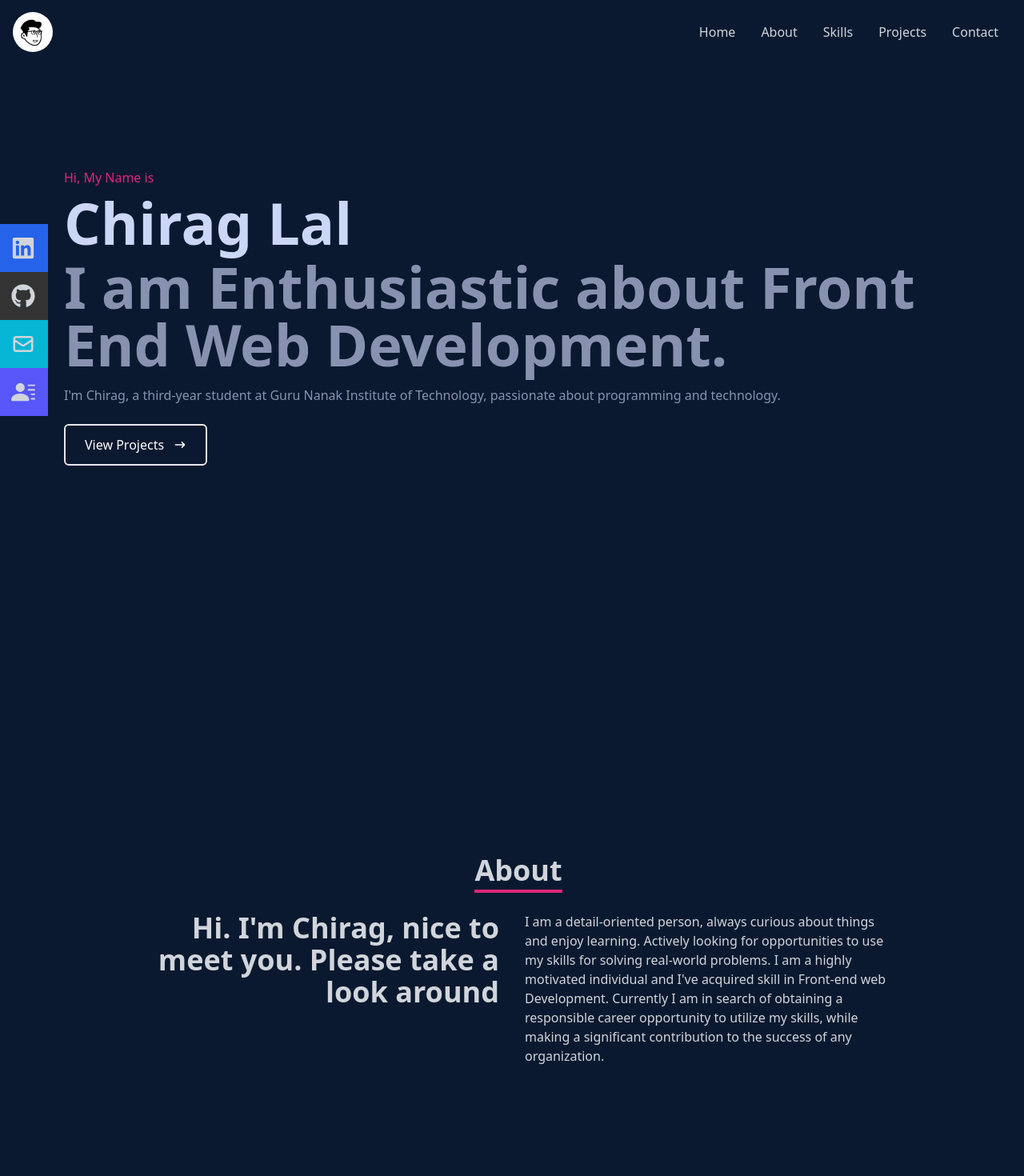
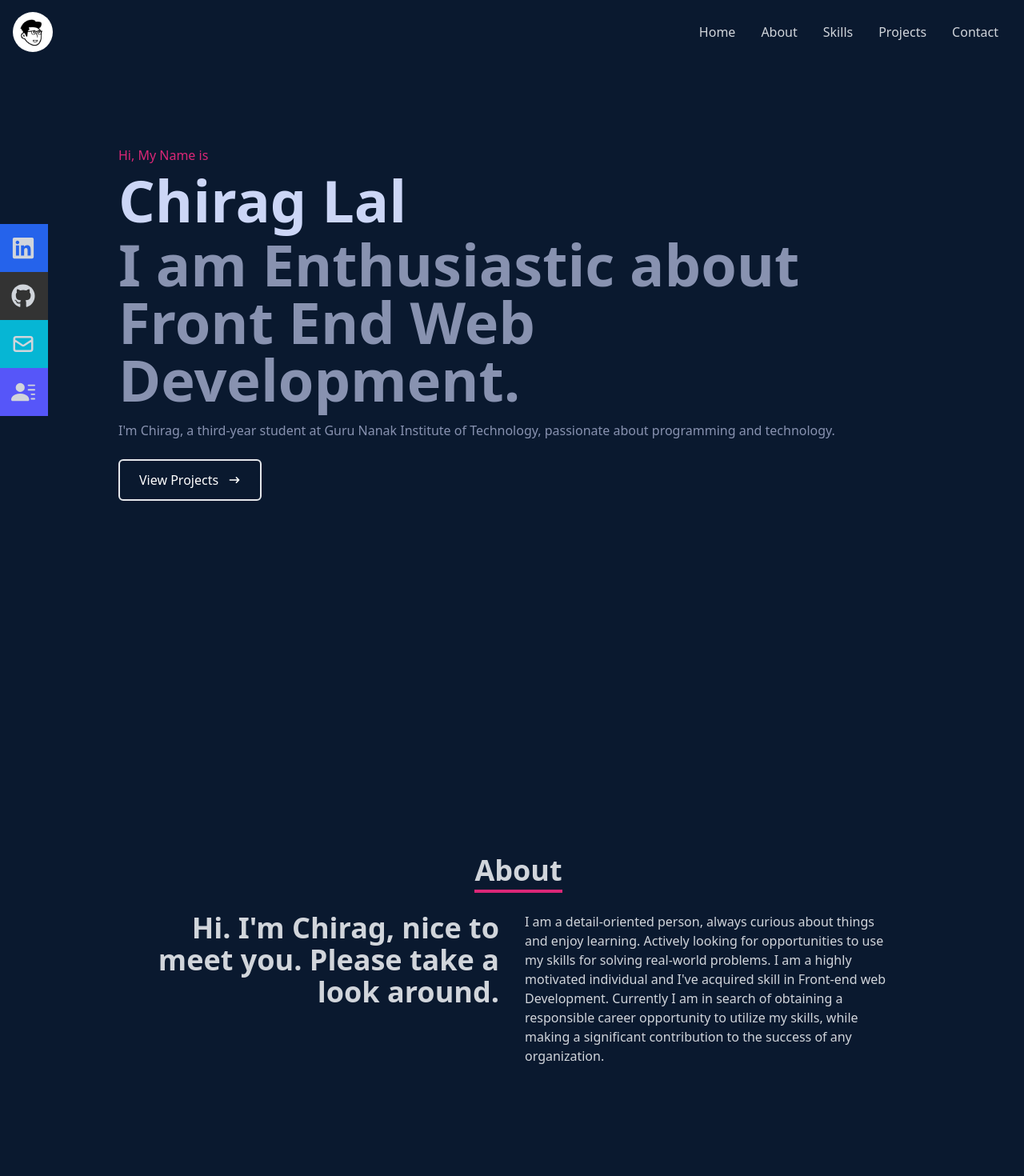
Before and after one commit to chiraglal/portfolio, a React (Create React App) app: page / in a window 1280 px wide. Shown: the top 1470 px of the page at 80% size. Built offline with nearby package versions, Linux system fonts and the light colour scheme.

Commit message:
Minor Changes

```diff
--- a/src/components/About.js
+++ b/src/components/About.js
@@ -13,7 +13,7 @@
         </div>
         <div className="max-w-[1000px] w-full grid sm:grid-cols-2 gap-8 px-4">
           <div className="text-4xl sm:text-right font-bold ">
-            <p>Hi. I'm Chirag, nice to meet you. Please take a look around</p>
+            <p>Hi. I'm Chirag, nice to meet you. Please take a look around.</p>
           </div>
           <div>
             I am a detail-oriented person, always curious about things and enjoy
--- a/src/components/Home.js
+++ b/src/components/Home.js
@@ -3,7 +3,7 @@
 const Home = () => {
   return (
     <div name="home" className="w-full h-screen bg-[#0a192f]">
-      <div className="max-w-1000px mx-auto px-20 flex justify-center flex-col h-full">
+      <div className="max-w-[1000px] mx-auto px-2 pt-4 flex justify-center flex-col h-full">
         <p className="text-pink-600">Hi, My Name is</p>
         <h1 className="text-4xl sm:text-7xl font-bold text-[#ccd6f6] my-2">
           Chirag Lal
--- a/src/index.css
+++ b/src/index.css
@@ -26,3 +26,7 @@
         hsla(242, 74%, 61%, 0.8)
     )!important;
 }
+form{
+    padding-left: 5px;
+    padding-right: 5px;
+}
```
